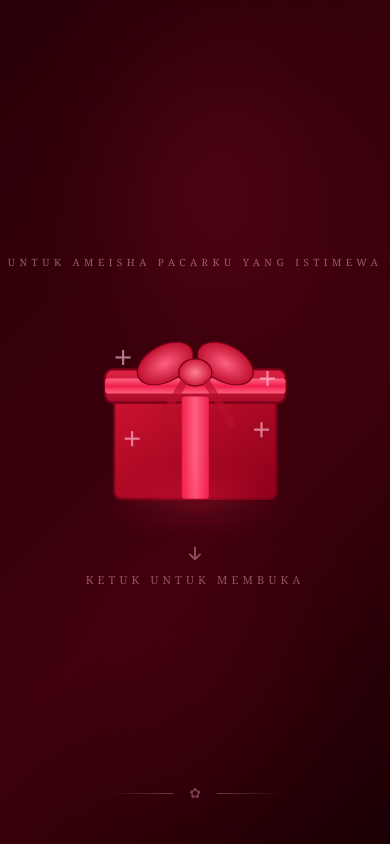
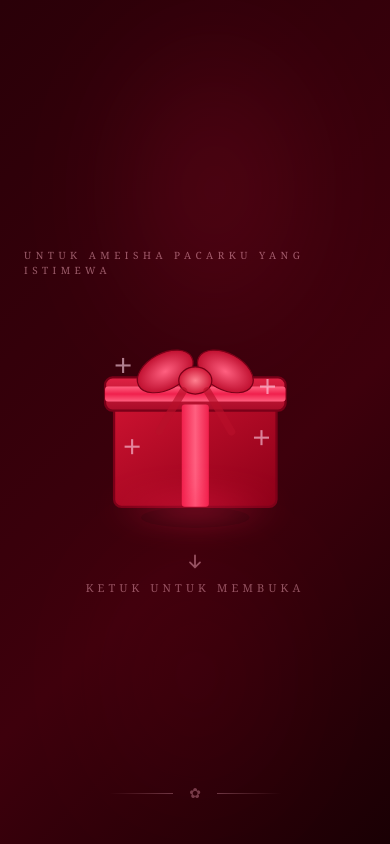
Before and after one commit to andiubai444-bot/harispesialkamu, a Next.js app: page / in a window 390 px wide. Built offline with nearby package versions, Linux system fonts and the light colour scheme.

Commit message:
Update IntroScreen.tsx

```diff
--- a/components/IntroScreen.tsx
+++ b/components/IntroScreen.tsx
@@ -332,7 +332,7 @@ export default function IntroScreen({ onDone }: { onDone: () => void }): JSX.Ele
               initial={{ opacity: 0, y: -8 }}
               animate={{ opacity: 1, y: 0 }}
               transition={{ delay: 0.4, duration: 0.8 }}
-              className="text-[10px] sm:text-xs tracking-[0.45em] uppercase"
+              className="text-[10px] sm:text-xs tracking-[0.45em] uppercase text-left w-full px-6"
               style={{ color: "rgba(255,180,200,0.5)", fontFamily: "'Georgia', serif" }}
             >
               untuk Ameisha Pacarku yang istimewa
```
